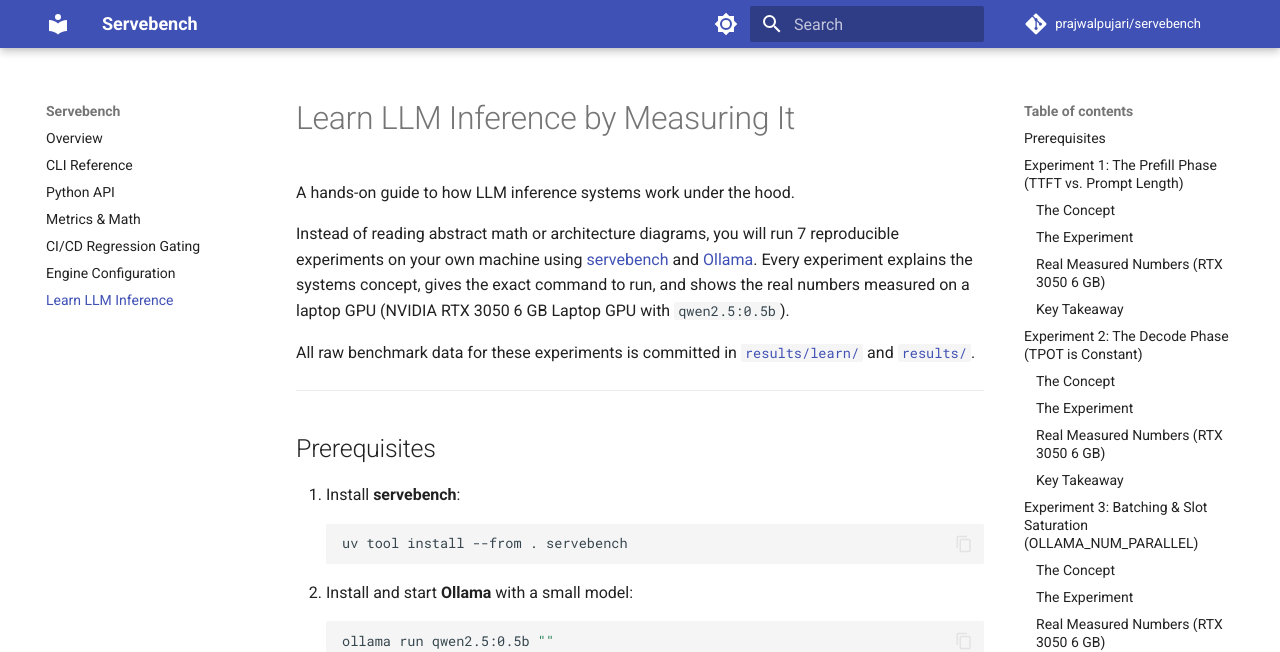
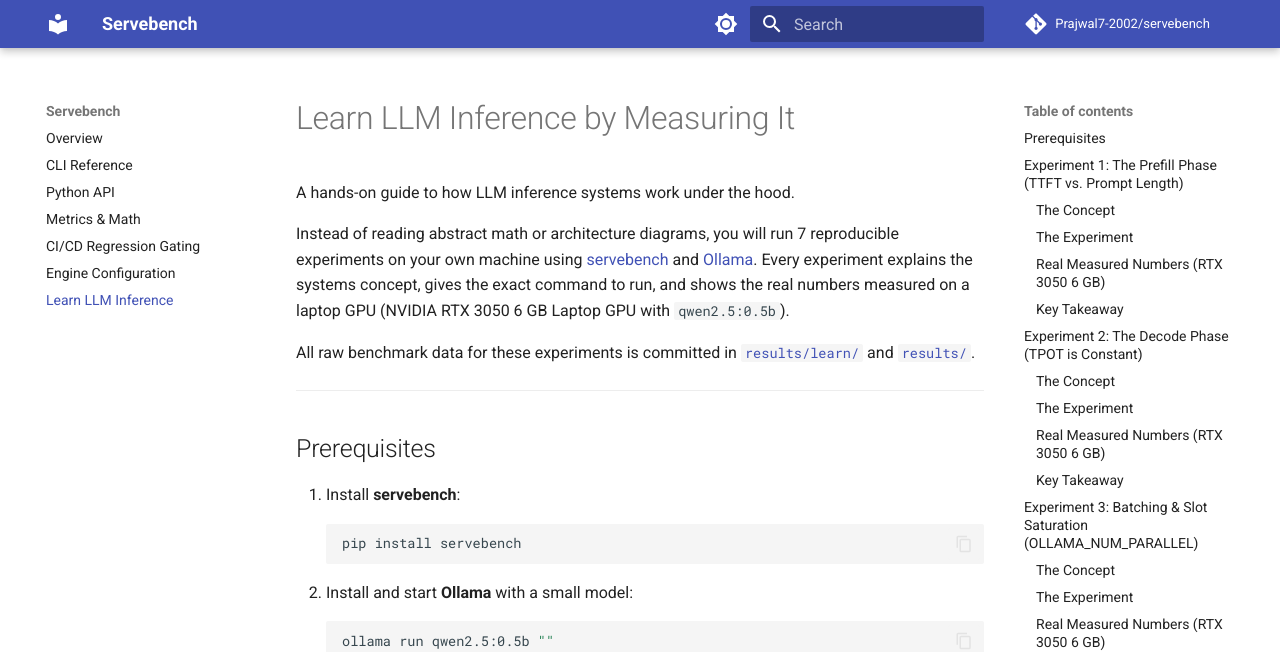
Before and after one commit to Prajwal7-2002/servebench, an MkDocs documentation site: the page built from docs/learn-inference.md, in a window 1280 px wide and 900 px high. Shown: the top 652 px of the window. Built offline with MkDocs 1.6.1 and Material for MkDocs 9.7.7, drawn with Linux system fonts in a browser that asks for light colours; comment, search, counter and statistics services are not loaded.

Commit message:
docs: resolve external results links and update repository URLs

````diff
--- a/docs/learn-inference.md
+++ b/docs/learn-inference.md
@@ -4,7 +4,7 @@
 
 Instead of reading abstract math or architecture diagrams, you will run 7 reproducible experiments on your own machine using [servebench](https://github.com/Prajwal7-2002/servebench) and [Ollama](https://ollama.com). Every experiment explains the systems concept, gives the exact command to run, and shows the real numbers measured on a laptop GPU (NVIDIA RTX 3050 6 GB Laptop GPU with `qwen2.5:0.5b`).
 
-All raw benchmark data for these experiments is committed in [`results/learn/`](../results/learn) and [`results/`](../results).
+All raw benchmark data for these experiments is committed in [`results/learn/`](https://github.com/Prajwal7-2002/servebench/tree/main/results/learn) and [`results/`](https://github.com/Prajwal7-2002/servebench/tree/main/results).
 
 ---
 
@@ -12,7 +12,7 @@
 
 1. Install **servebench**:
    ```bash
-   uv tool install --from . servebench
+   pip install servebench
    ```
 2. Install and start **Ollama** with a small model:
    ```bash
@@ -57,7 +57,7 @@
 ```
 
 ### Real Measured Numbers (RTX 3050 6 GB)
-*(Source: [`results/learn/prompt-*.json`](../results/learn))*
+*(Source: [`results/learn/prompt-*.json`](https://github.com/Prajwal7-2002/servebench/tree/main/results/learn))*
 
 | Prompt Length | TTFT p50 | TTFT p99 | Prefill Speed |
 |---|---|---|---|
@@ -129,7 +129,7 @@
 ```
 
 ### Real Measured Numbers (RTX 3050 6 GB)
-*(Source: [`results/ollama-parallel.md`](../results/ollama-parallel.md))*
+*(Source: [`results/ollama-parallel.md`](https://github.com/Prajwal7-2002/servebench/blob/main/results/ollama-parallel.md))*
 
 | Slots (`NUM_PARALLEL`) | Concurrency ($c$) | Total Throughput | Single-Stream TPOT | TTFT p50 |
 |---|---|---|---|---|
@@ -240,7 +240,7 @@
 ### Pitfall 1: Prompt Cache Hits (The Seed Trap)
 Many modern inference engines (Ollama, vLLM, llama.cpp) cache the KV states of common prompt prefixes.
 * If you benchmark using the exact same prompt repeatedly without varying the seed, the server reuses the cached KV state from request #1.
-* In [`results/learn/cache-seed7.json`](../results/learn/cache-seed7.json), reusing the prompt dropped TTFT from **42.2 ms down to 20.4 ms** (a 51% artificial latency reduction!).
+* In [`results/learn/cache-seed7.json`](https://github.com/Prajwal7-2002/servebench/blob/main/results/learn/cache-seed7.json), reusing the prompt dropped TTFT from **42.2 ms down to 20.4 ms** (a 51% artificial latency reduction!).
 * **How servebench handles this**: `servebench` generates fresh random prompt seeds per run by default.
 
 ### Pitfall 2: TCP Connection Overhead on Windows
--- a/mkdocs.yml
+++ b/mkdocs.yml
@@ -1,10 +1,10 @@
 site_name: Servebench
 site_description: Load-test any OpenAI-compatible LLM endpoint with statistical rigor, hardware telemetry, and automated bottleneck diagnosis.
 site_author: Prajwal Pujari
-site_url: https://github.com/prajwalpujari/servebench
+site_url: https://prajwal7-2002.github.io/servebench/
 
-repo_name: prajwalpujari/servebench
-repo_url: https://github.com/prajwalpujari/servebench
+repo_name: Prajwal7-2002/servebench
+repo_url: https://github.com/Prajwal7-2002/servebench
 
 theme:
   name: material
````
Also changed, not shown: 1 other file.
